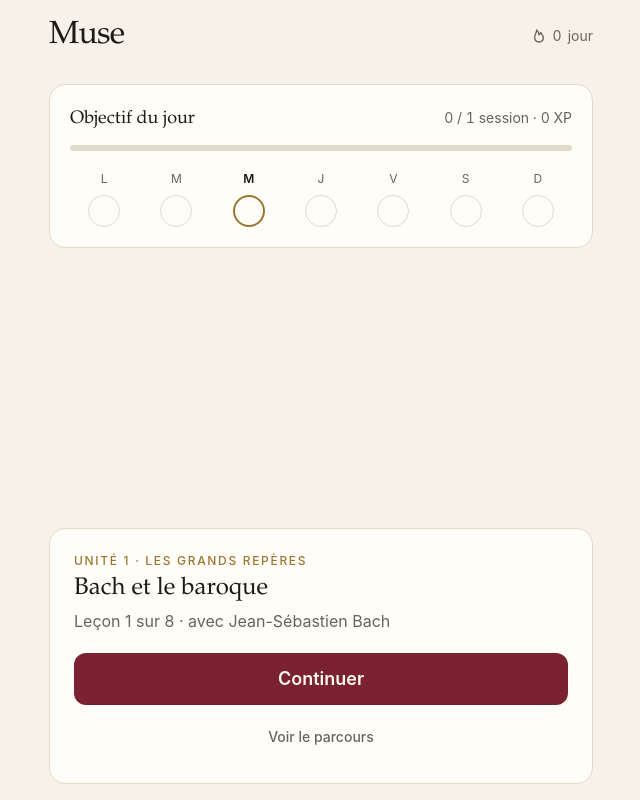
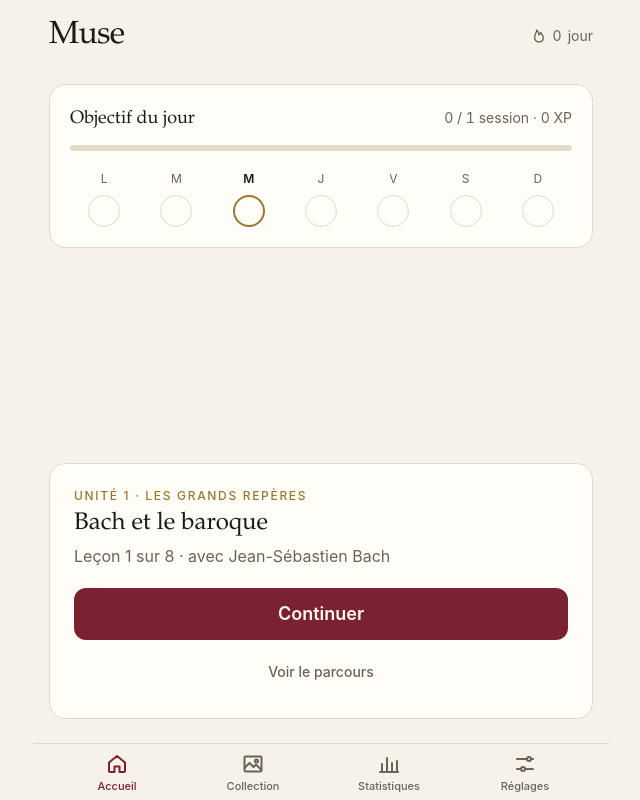
Before and after one commit to Hchautard/muse, a React (Vite) app: page / in a window 1280 px wide. Shown: the whole page, without its empty margins (319-959 px from the left). Built offline with nearby package versions, Linux system fonts and the light colour scheme; what ts-fsrs would draw is missing.

Commit message:
feat(app): add a bottom tab bar
Accueil, Collection, Statistiques and Réglages within thumb reach, hidden
during sessions. Lesson rows also count the concepts they introduce.

```diff
--- a/src/app/AppLayout.tsx
+++ b/src/app/AppLayout.tsx
@@ -1,11 +1,15 @@
-import { Outlet } from 'react-router'
+import { Outlet, useMatch } from 'react-router'
+import { TabBar } from './TabBar'
 import { UpdateBanner } from './UpdateBanner'
 
 export function AppLayout() {
+  const inSession = useMatch('/session/*') !== null
+
   return (
     <div className="mx-auto flex min-h-dvh w-full max-w-xl flex-col">
       <UpdateBanner />
       <Outlet />
+      {!inSession && <TabBar />}
     </div>
   )
 }
--- a/src/app/NotFoundPage.tsx
+++ b/src/app/NotFoundPage.tsx
@@ -2,7 +2,7 @@
 
 export function NotFoundPage() {
   return (
-    <main className="flex flex-1 flex-col items-center justify-center gap-4 px-safe pt-safe pb-safe text-center">
+    <main className="flex flex-1 flex-col items-center justify-center gap-4 px-safe pt-safe pb-6 text-center">
       <h1 className="text-3xl">Salle introuvable</h1>
       <p className="text-muted">Cette page n’existe pas ou a été déplacée.</p>
       <Link
--- /dev/null
+++ b/src/app/TabBar.tsx
@@ -0,0 +1,49 @@
+import type { ComponentType, SVGProps } from 'react'
+import { NavLink, useLocation } from 'react-router'
+import { ChartIcon, FrameIcon, HomeIcon, SlidersIcon } from '../ui/icons'
+
+interface Tab {
+  to: string
+  label: string
+  icon: ComponentType<SVGProps<SVGSVGElement>>
+  /** Other paths that belong to the tab. */
+  also?: string
+}
+
+const TABS: Tab[] = [
+  { to: '/', label: 'Accueil', icon: HomeIcon, also: '/parcours' },
+  { to: '/collection', label: 'Collection', icon: FrameIcon },
+  { to: '/statistiques', label: 'Statistiques', icon: ChartIcon },
+  { to: '/reglages', label: 'Réglages', icon: SlidersIcon },
+]
+
+/** Main navigation, at the bottom within thumb reach; hidden during sessions. */
+export function TabBar() {
+  const { pathname } = useLocation()
+
+  return (
+    <nav
+      aria-label="Navigation principale"
+      className="sticky bottom-0 z-30 border-t border-line bg-paper/95 px-safe pb-tab backdrop-blur"
+    >
+      <ul className="grid grid-cols-4">
+        {TABS.map(({ to, label, icon: Icon, also }) => (
+          <li key={to}>
+            <NavLink
+              to={to}
+              end={to === '/'}
+              className={({ isActive }) =>
+                `flex min-h-13 flex-col items-center justify-center gap-0.5 pt-1.5 text-[11px] font-medium transition-colors ${
+                  isActive || (also && pathname.startsWith(also)) ? 'text-accent' : 'text-muted'
+                }`
+              }
+            >
+              <Icon className="size-6" />
+              {label}
+            </NavLink>
+          </li>
+        ))}
+      </ul>
+    </nav>
+  )
+}
--- a/src/app/router.tsx
+++ b/src/app/router.tsx
@@ -1,7 +1,10 @@
 import { createBrowserRouter } from 'react-router'
+import { CollectionPage } from '../features/collection/CollectionPage'
 import { CoursePage } from '../features/course/CoursePage'
 import { HomePage } from '../features/home/HomePage'
 import { LessonSessionPage, ReviewSessionPage } from '../features/session/SessionPage'
+import { SettingsPage } from '../features/settings/SettingsPage'
+import { StatsPage } from '../features/stats/StatsPage'
 import { AppLayout } from './AppLayout'
 import { NotFoundPage } from './NotFoundPage'
 
@@ -15,6 +18,9 @@
       children: [
         { index: true, element: <HomePage /> },
         { path: 'parcours/:courseId', element: <CoursePage /> },
+        { path: 'collection', element: <CollectionPage /> },
+        { path: 'statistiques', element: <StatsPage /> },
+        { path: 'reglages', element: <SettingsPage /> },
         { path: 'session/:courseId/lecon/:lessonId', element: <LessonSessionPage /> },
         { path: 'session/:courseId/revision', element: <ReviewSessionPage /> },
         { path: '*', element: <NotFoundPage /> },
--- a/src/features/course/CoursePage.tsx
+++ b/src/features/course/CoursePage.tsx
@@ -15,7 +15,7 @@
   if (!isCourseId(courseId)) return <NotFoundPage />
 
   return (
-    <main className="flex flex-1 flex-col gap-6 px-safe pt-safe pb-safe">
+    <main className="flex flex-1 flex-col gap-6 px-safe pt-safe pb-6">
       <Link
         to="/"
         aria-label="Retour à l’accueil"
@@ -113,8 +113,13 @@
   const { lesson, index } = lessonRef
   const introduced = lesson.introduces.map((id) => course.entity(id)).filter((e) => e !== undefined)
   const people = introduced.filter((e) => e.type === 'person').map((e) => e.name)
-  const workCount = introduced.filter((e) => e.type === 'work').length
-  const summary = [...people, `${workCount} œuvre${workCount > 1 ? 's' : ''}`].join(' · ')
+  const count = (type: string, word: string) => {
+    const n = introduced.filter((e) => e.type === type).length
+    return n > 0 ? `${n} ${word}${n > 1 ? 's' : ''}` : undefined
+  }
+  const summary = [...people, count('work', 'œuvre'), count('concept', 'notion')]
+    .filter(Boolean)
+    .join(' · ')
 
   return (
     <li className="relative">
--- a/src/features/home/HomePage.tsx
+++ b/src/features/home/HomePage.tsx
@@ -8,6 +8,7 @@
 import { isGoalMet } from '../../engine/streak'
 import type { CourseId } from '../../schemas/content'
 import { FlameIcon } from '../../ui/icons'
+import { SegmentedControl } from '../../ui/SegmentedControl'
 
 const WEEKDAYS = ['Lundi', 'Mardi', 'Mercredi', 'Jeudi', 'Vendredi', 'Samedi', 'Dimanche']
 
@@ -25,7 +26,7 @@
   const streak = stats?.streak ?? 0
 
   return (
-    <main className="flex flex-1 flex-col gap-8 px-safe pt-safe pb-safe">
+    <main className="flex flex-1 flex-col gap-8 px-safe pt-safe pb-6">
       <header className="flex items-center justify-between pt-2">
         <h1 className="text-[2rem] leading-none tracking-tight">Muse</h1>
         <p
@@ -116,22 +117,14 @@
   return (
     <>
       {index.courses.length > 1 && (
-        <nav
-          aria-label="Parcours"
-          className="-mt-2 grid auto-cols-fr grid-flow-col gap-1 rounded-full bg-surface p-1 ring-1 ring-line"
-        >
-          {index.courses.map((c) => (
-            <button
-              key={c.id}
-              type="button"
-              aria-pressed={c.id === courseId}
-              onClick={() => setCourseId(c.id)}
-              className="min-h-11 rounded-full px-3 text-sm font-medium text-muted transition-colors aria-pressed:bg-line aria-pressed:text-ink"
-            >
-              {c.title}
-            </button>
-          ))}
-        </nav>
+        <div className="-mt-2">
+          <SegmentedControl
+            label="Parcours"
+            options={index.courses.map((c) => ({ value: c.id, label: c.title }))}
+            value={courseId}
+            onChange={setCourseId}
+          />
+        </div>
       )}
 
       {courseId && (
--- a/src/index.css
+++ b/src/index.css
@@ -85,6 +85,10 @@
 @utility pb-safe {
   padding-bottom: max(env(safe-area-inset-bottom), 1rem);
 }
+/* Under the tab bar: just clear the home indicator. */
+@utility pb-tab {
+  padding-bottom: max(env(safe-area-inset-bottom), 0.25rem);
+}
 @utility px-safe {
   padding-left: max(env(safe-area-inset-left), 1rem);
   padding-right: max(env(safe-area-inset-right), 1rem);
```
